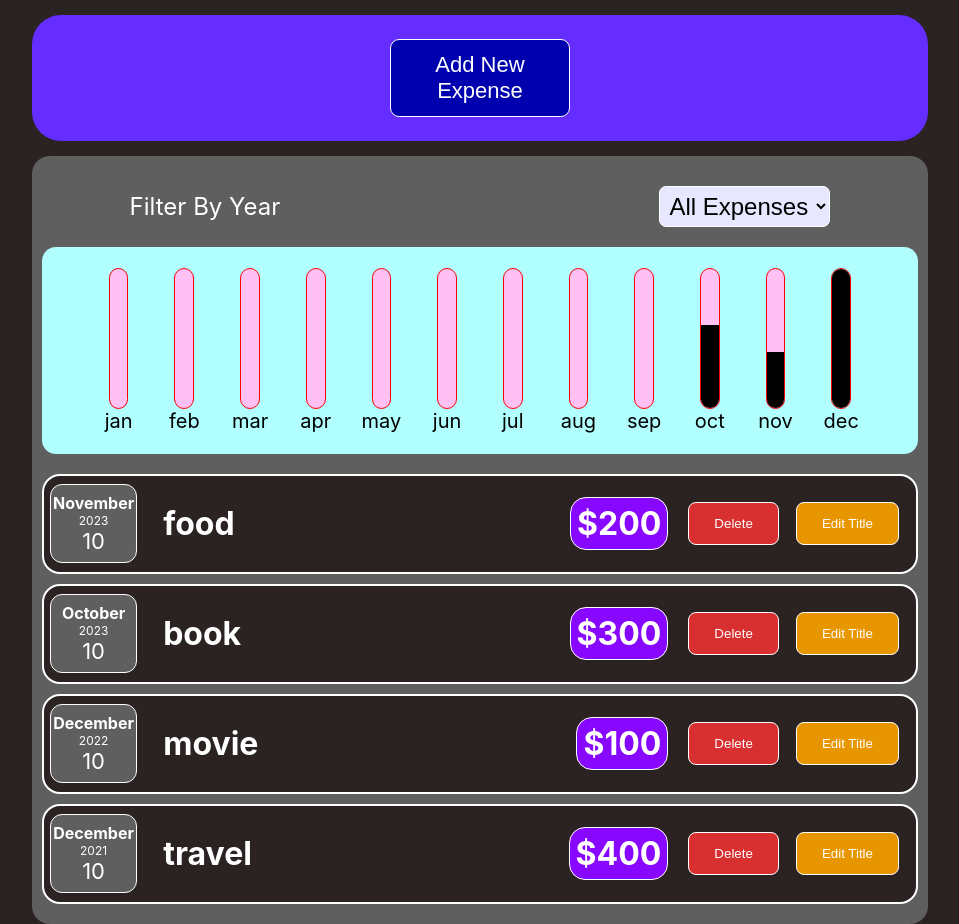
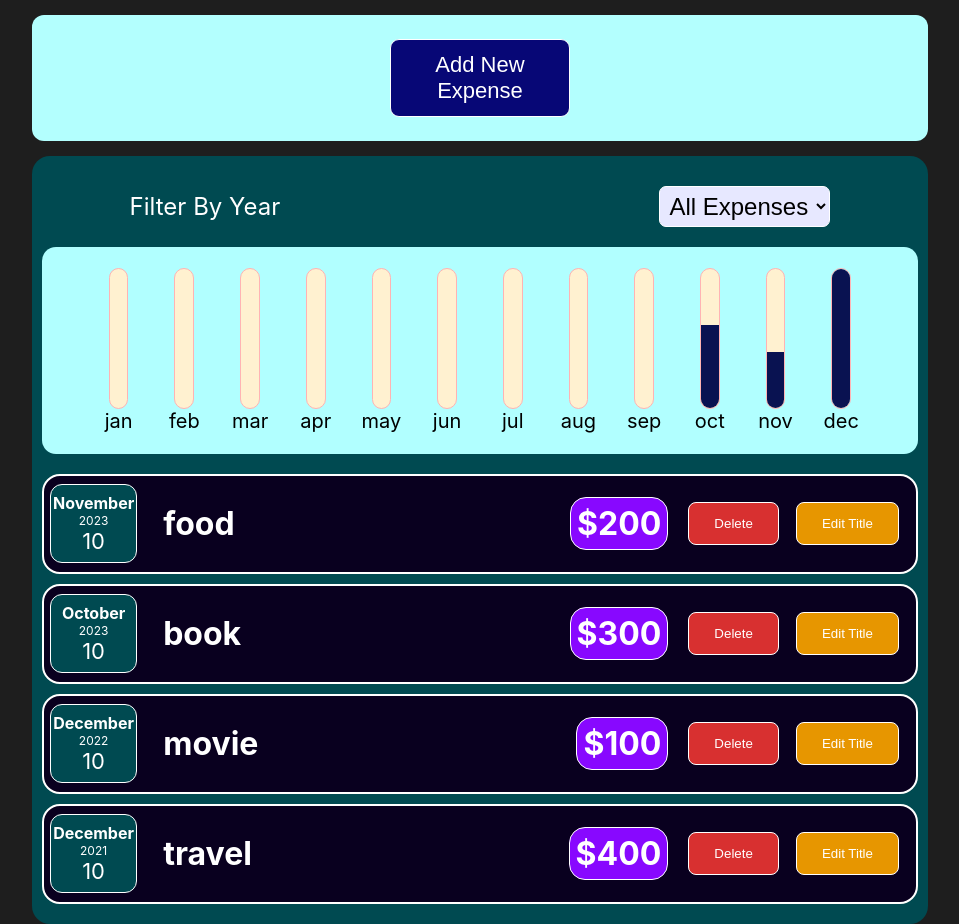
Before and after one commit to amant2904/React-Expense-tracker, a React (Create React App) app: page / in a window 1280 px wide. Shown: the whole page, without its empty margins (160-1119 px from the left). Built offline with nearby package versions, Linux system fonts and the light colour scheme.

Commit message:
styling improved

```diff
--- a/src/App.css
+++ b/src/App.css
@@ -3,7 +3,7 @@
   margin: auto;
 }
 .expense_items{
-  background: rgb(95, 95, 95);
+  background: rgb(0 74 81);
   padding: 10px;
   width: 100%;
   border-radius: 18px;
--- a/src/components/Chart/ChartBar.css
+++ b/src/components/Chart/ChartBar.css
@@ -9,15 +9,15 @@
 .inner{
     height: 90%;
     width: 50%;
-    background-color: #ffc1f3;
-    border: 1px solid red;
+    background-color: #fff1d0;
+    border: 1px solid #ffb3b3;
     border-radius: 15px;
     display: flex;
     align-items: flex-end;
     overflow: hidden;
 }
 .inner_fill{
-    background-color: black;
+    background-color: #091251;
     width: 100%;
 }
 .monthLabel{
--- a/src/components/Expenses/ExpenseDate.css
+++ b/src/components/Expenses/ExpenseDate.css
@@ -8,7 +8,7 @@
     align-items: center;
     justify-content: center;
     border-radius: 12px;
-    background: rgb(95, 95, 95);
+    background: rgb(0 74 81);
     /* height: 100%; */
     width: 10%;
 }
--- a/src/components/Expenses/expenseItem.css
+++ b/src/components/Expenses/expenseItem.css
@@ -6,7 +6,7 @@
     align-items: center;
     justify-content: space-between;
     border-radius: 18px;
-    background-color: rgb(43, 34, 34);
+    background-color: rgb(9 0 31);;
 }
 .expense_data{
     display: flex;
--- a/src/components/newExpense/ExpenseForm.css
+++ b/src/components/newExpense/ExpenseForm.css
@@ -1,8 +1,8 @@
 .expense-form{
     width: 100%;
-    background-color: rgb(101, 45, 255);
+    background-color: rgb(179 255 254);;
     margin: 15px auto;
-    border-radius: 29px;
+    border-radius: 12px;
     display: flex;
     flex-direction: column;
     /* justify-content: center; */
@@ -42,7 +42,6 @@
 .expense-form form input{
     font-size: 22px;
     padding: 8px;
-    border: none;
     border-radius: 6px;
 }
 .expense-form form input:active{
@@ -67,7 +66,7 @@
     width: 20%;
     margin: 24px auto;
     padding: 12px;
-    background-color: #0000ae;
+    background-color: #070776;
     color: white;
     border-radius: 9px;
     border: 1px solid white;
--- a/src/index.css
+++ b/src/index.css
@@ -8,7 +8,7 @@ body {
     sans-serif;
   -webkit-font-smoothing: antialiased;
   -moz-osx-font-smoothing: grayscale;
-  background-color: rgb(43, 34, 34);
+  background-color: rgb(30 30 30);
   color: white;
 }
 code {
```
